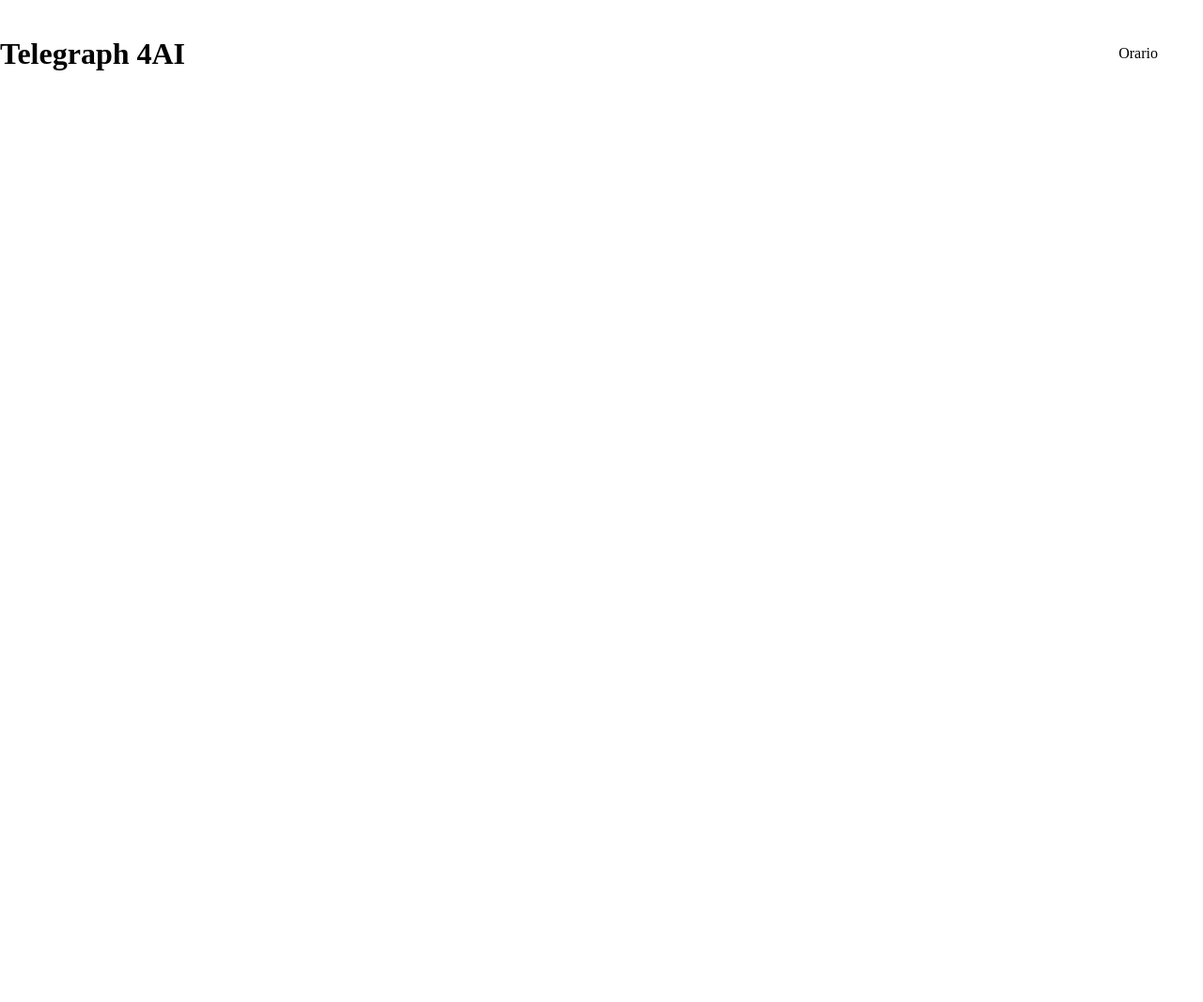
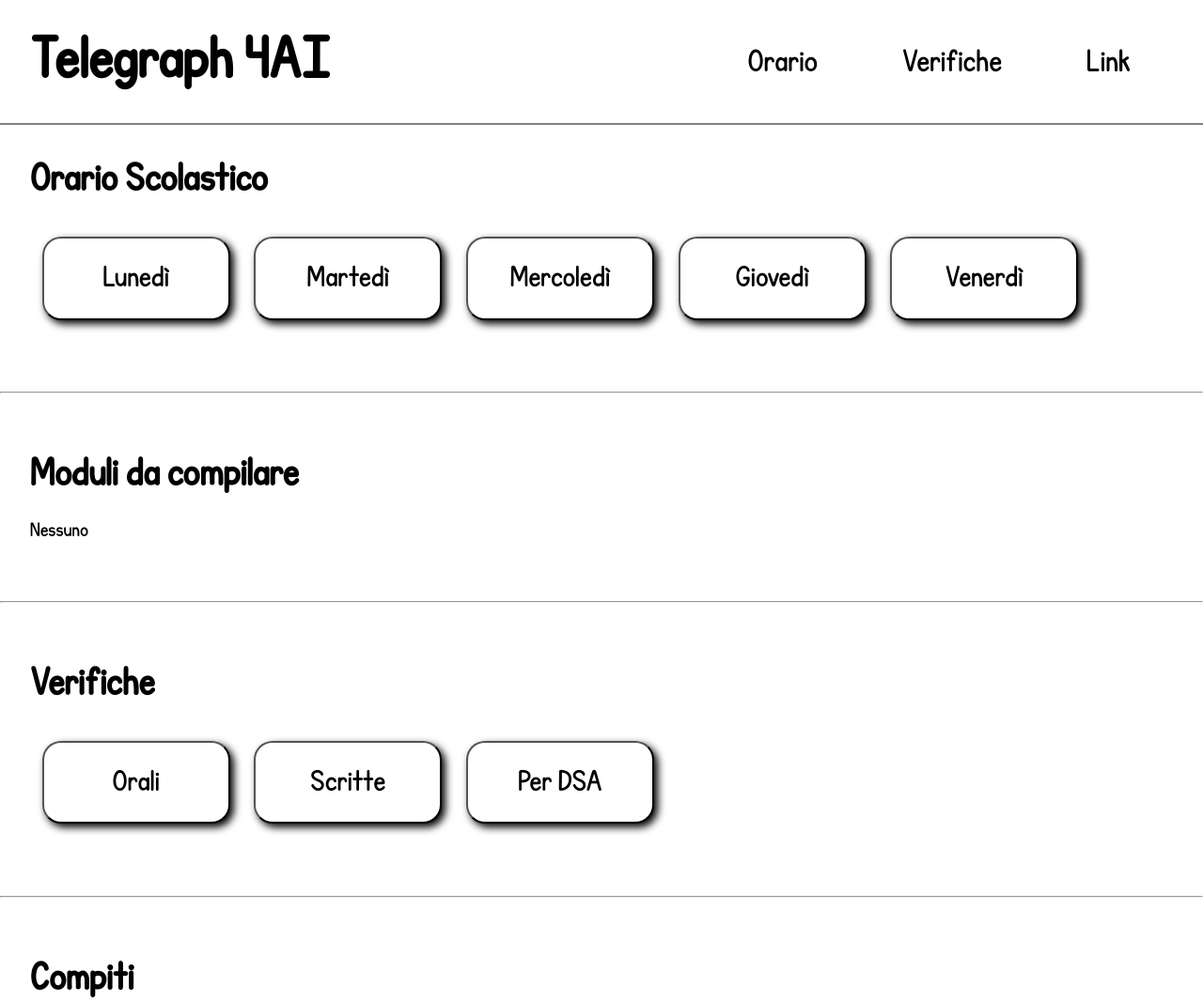
Before and after one commit to Cucix08-dev/Telegraph, a plain HTML site: page index.html in a window 1280 px wide. Shown: the top 1067 px of the page at 94% size. Before the commit the page ends 800 px from the top, so only its background shows below. Drawn offline with Linux system fonts and the light colour scheme.

Commit message:
Completed the index.html page

```diff
--- a/index.html
+++ b/index.html
@@ -8,16 +8,89 @@
 </head>
 <body>
 
-    <header>
+    <header id="header-container">
         <h1 id="title-page"></h1>
         <nav>
             <ul>
-                <li class="nav-button">Orario</li>
+                <li class="nav-button"><a href="#orario">Orario</a></li>
+                <li class="nav-button"><a href="#verifiche">Verifiche</a></li>
+                <li class="nav-button"><a href="#link">Link</a></li>
             </ul>
         </nav>
     </header>
 
+    <main id="main-container">
+        <section id="orario">
+            <h2 class="title-section">Orario Scolastico</h2>
 
+            <div class="buttons-group">
+                <button class="day-buttons" onclick="dayLocation('lunedi')">Lunedì</button>
+                <button class="day-buttons" onclick="dayLocation('martedi')">Martedì</button>
+                <button class="day-buttons" onclick="dayLocation('mercoledi')">Mercoledì</button>
+                <button class="day-buttons" onclick="dayLocation('giovedi')">Giovedì</button>
+                <button class="day-buttons" onclick="dayLocation('venerdi')">Venerdì</button>
+            </div>
+
+        </section>
+
+        <hr>
+
+        <section id="moduli">
+            <h2 class="title-section">Moduli da compilare</h2>
+
+            <p>
+                Nessuno
+            </p>
+        </section>
+
+        <hr>
+
+        <section id="verifiche">
+            <h2 class="title-section">Verifiche</h2>
+
+            <div class="buttons-group">
+                <button class="test-buttons">Orali</button>
+                <button class="test-buttons">Scritte</button>
+                <button class="test-buttons">Per DSA</button>
+            </div>
+        </section>
+
+        <hr>
+
+        <section id="compiti">
+            <h2 class="title-section">Compiti</h2>
+
+
+        </section>
+
+        <hr>
+
+        <section id="link">
+            <h2 class="title-section">Link</h2>
+
+            <div class="buttons-group">
+                <button class="link-buttons">Contatti Scuola</button>
+                <button class="link-buttons">F.A.Q.</button>
+                <button class="link-buttons">Costituzione</button>
+                <button class="link-buttons">Memoriale</button>
+            </div>
+
+        </section>
+
+        <hr>
+
+        <section id="progetti">
+            <h2 class="title-section">Progetti</h2>
+
+            <div class="buttons-group">
+                <button class="project-buttons">Notizie Belliche</button>
+                <button class="project-buttons">Github Peppe</button>
+                <button class="project-buttons">Github Cucix</button>
+                <button class="project-buttons">Bot di Telegram</button>
+                <button class="project-buttons">Cucix Portfolio</button>
+            </div>
+        </section>
+    </main>
 
     <script src="script.js"></script>
 </body>
--- a/script.js
+++ b/script.js
@@ -15,3 +15,12 @@ else{
     browserTitle.textContent = `Telegraph 4AI`
     titlePage.textContent = `Telegraph 4AI`;
 }
+
+function dayLocation(dayWeek) {
+    window.location.href = `pages/orario/${dayWeek}.html`;
+}
+
+const main = document.getElementById("main-container");
+const header = document.getElementById("header-container");
+
+main.style.marginTop = 48 + header.offsetHeight + "px";
--- a/style.css
+++ b/style.css
@@ -1,17 +1,98 @@
+@font-face {
+    font-family: 'School Font';
+    src: url("School Font.ttf");
+}
+
 body{
     padding: 0;
     margin: 0;
     width: 100vw;
+    font-family: 'School Font';
 }
+
+/* HEADER */
 
 header{
     display: flex;
+    width: inherit;
     align-items: center;
     justify-content: space-between;
+    border-bottom: 2px solid grey;
+    background-color: white;
+    position: fixed;
+    top: 0;
 }
 
-ul{list-style: none;display: flex;}
+#title-page{
+    margin-left: 2.5vw;
+    font-size: clamp(1.75rem,4vw,3rem);
+}
+
+ul{
+    list-style: none;
+    display: flex;
+    margin-right: 2.5vw;
+}
 
 li.nav-button{
-    padding: 32px 48px;
+    transition: all ease 0.5s;
 }
+
+li.nav-button a{
+    text-decoration: none;
+    font-size: clamp(1.5rem,2vw,2rem);
+    color: inherit;
+    padding: 2vw 2.5vw;
+    margin: 0 1vw;
+    border-radius: 20px;
+    transition: background-color ease 0.4s;
+}
+
+li.nav-button a:hover{
+    background-color: rgba(180, 180, 180, 0.475);
+}
+
+/* MAIN */
+section{
+    margin: 5vw 2.5vw;
+}
+
+.title-section{
+    font-size: clamp(1.5rem,3vw,2rem);
+}
+
+div.buttons-group{
+    display: flex;
+    flex-wrap: wrap;
+    align-items: center;
+}
+
+button{
+    width: 200px;
+    aspect-ratio: 16/5;
+    background-color: white;
+    border-radius: 20px;
+    padding: 2vw 2.5vw;
+    margin: 1vw;
+    box-shadow: 4px 4px 8px black;
+    cursor: pointer;
+    font-size: clamp(1rem,2vw,1.5rem);
+    transition: transform ease 0.25s, filter ease 0.25s;
+    font-family: inherit;
+}
+
+button.day-buttons:hover{
+    transform: scale(1.1);
+}
+
+button.test-buttons:hover{
+    transform:translateY(-6px);
+}
+
+button.link-buttons:hover{
+    filter: brightness(3);
+}
+
+button.project-buttons:hover{
+    filter:invert();
+}
```
Also changed, not shown: School Font.ttf (added), pages/orario/lunedi.html (added), pages/verifiche.html (added).
